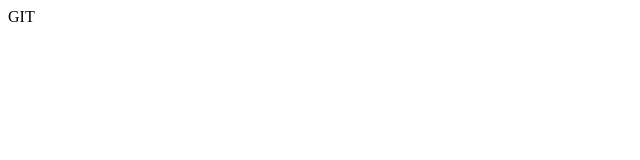
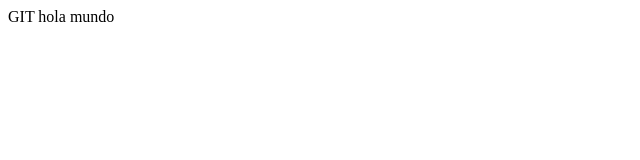
Before and after one commit to edgarcoila/prueba-git, a plain HTML site: page index.html in a window 1280 px wide. Shown: the whole page, without its empty margins (0-640 px from the left). Drawn offline with Linux system fonts and the light colour scheme.

Commit message:
agregamos app un texto hola mundo

```diff
--- a/index.html
+++ b/index.html
@@ -8,6 +8,6 @@
     <link rel="stylesheet" href="estilos.css">
 </head>
 <body>
-    GIT
+    GIT hola mundo
 </body>
 </html>
```
